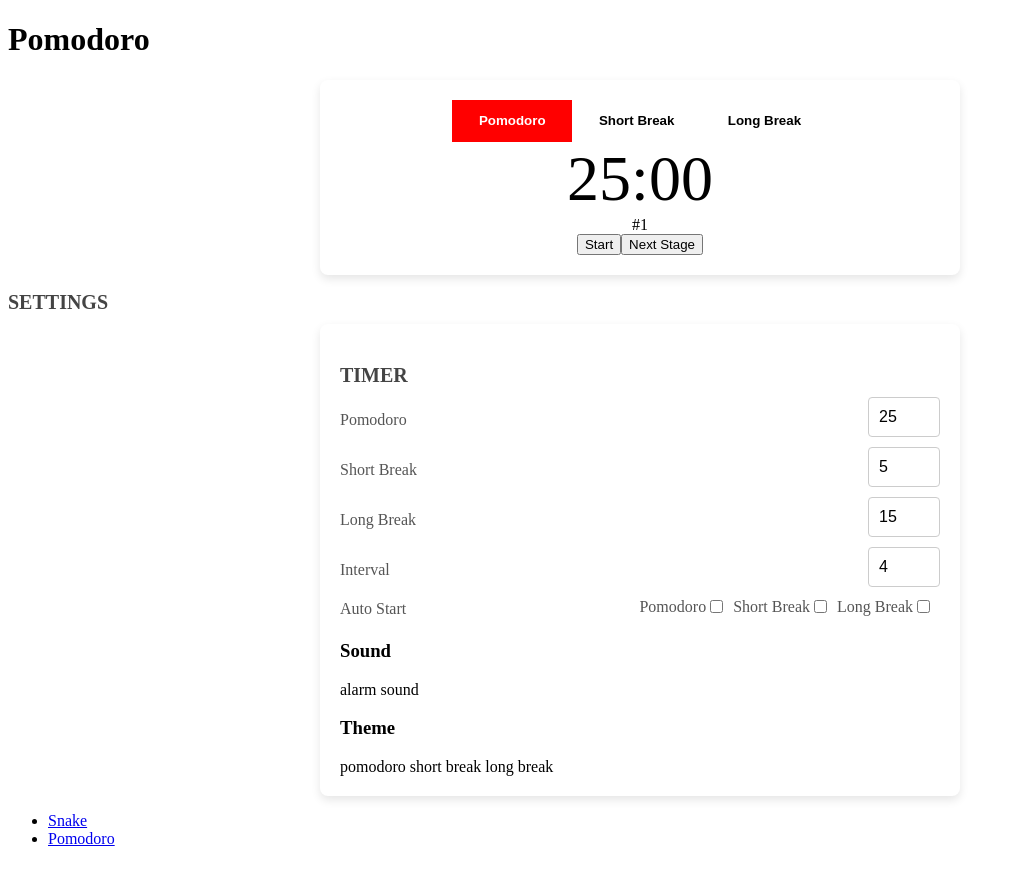
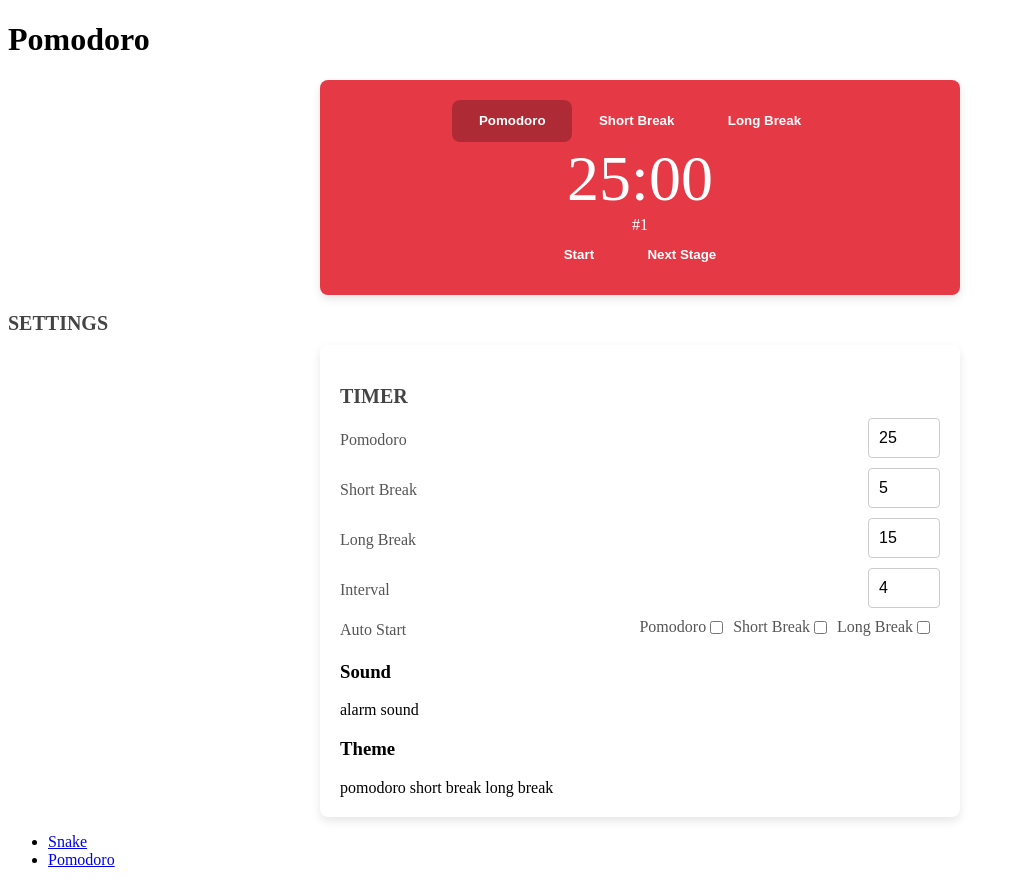
Before and after one commit to InkyChew/kit, an Angular app: page /pomodoro in a window 1280 px wide. Shown: the whole page, without its empty margins (0-1015 px from the left). Before the commit the page ends 864 px from the top, so only its background shows below. Built offline with nearby package versions, Linux system fonts and the light colour scheme.

Commit message:
Add timer color

```diff
--- a/src/app/pomodoro/pomodoro.component.css
+++ b/src/app/pomodoro/pomodoro.component.css
@@ -2,13 +2,19 @@
     text-align: center;
 }
 
-.card {
-    max-width: 600px;
-    margin: 0 auto;
-    background-color: #fff;
-    padding: 20px;
-    border-radius: 8px;
-    box-shadow: 0 4px 10px rgba(0, 0, 0, 0.1);
+.pomodoro {
+    background-color: #E63946;
+    color: #ffffff;
+}
+
+.shortBreak {
+    background-color: #2A9D8F;
+    color: #ffffff;
+}
+
+.longBreak {
+    background-color: #264653;
+    color: #ffffff;
 }
 
 .tabs {
@@ -22,18 +28,36 @@
     list-style: none;
 }
 
-.tab button {
+button {
+    color: #ffffff;
     font-weight: bold;
     background: transparent;
     padding: 1em 2em;
     border: none;
     outline: none;
     cursor: pointer;
+    border-radius: 8px;
 }
 
-.tab button.active {
-    background: red;
-    color: white;
+.pomodoro button.active {
+    background-color: #ae2a35;
+}
+
+.shortBreak button.active {
+    background-color: #1d6b62;
+}
+
+.longBreak button.active {
+    background-color: #0d191d;
+}
+
+
+.card {
+    max-width: 600px;
+    margin: 0 auto;
+    padding: 20px;
+    border-radius: 8px;
+    box-shadow: 0 4px 10px rgba(0, 0, 0, 0.1);
 }
 
 .timer {
--- a/src/app/pomodoro/pomodoro.component.html
+++ b/src/app/pomodoro/pomodoro.component.html
@@ -1,17 +1,22 @@
 <h1 class="page-title">Pomodoro</h1>
 
-<section class="timer-section card">
+<div class="timer-section card" [ngClass]="timerStyle()" >
+    <nav>
         <ul class="tabs">
-        <li class="tab"><button [ngClass]="{'active' : stage == 1}" (click)="setStage(1)">Pomodoro</button></li>
-        <li class="tab"><button [ngClass]="{'active' : stage == 2}" (click)="setStage(2)">Short Break</button></li>
-        <li class="tab"><button [ngClass]="{'active' : stage == 3}" (click)="setStage(3)">Long Break</button></li>
+            <li class="tab"><button [class.active]="stage === 1" (click)="setStage(1)">Pomodoro</button></li>
+            <li class="tab"><button [class.active]="stage === 2" (click)="setStage(2)">Short Break</button></li>
+            <li class="tab"><button [class.active]="stage === 3" (click)="setStage(3)">Long Break</button></li>
         </ul>
+    </nav>
+
+    <article>
         <!-- 仿真番茄鐘 -->
         <div class="timer">{{ now | time }}</div>
         <div>#{{ times }}</div>
         <button (click)="trigger()">{{ timer && !timer.closed ? 'Stop' : 'Start'}}</button>
         <button (click)="nextStage()">Next Stage</button>
-</section>
+    </article>
+</div>
 
 <section>
     <h2 class="section-title">Settings</h2>
--- a/src/app/pomodoro/pomodoro.component.ts
+++ b/src/app/pomodoro/pomodoro.component.ts
@@ -31,6 +31,17 @@ export class PomodoroComponent {
     this.setStage();
   }
 
+  timerStyle() {
+    switch (this.stage) {
+      case Stage.Pomodoro:
+        return 'pomodoro';
+      case Stage.ShortBreak:
+        return 'shortBreak';
+      case Stage.LongBreak:
+        return 'longBreak';
+    }
+  }
+
   setStage(stage?: Stage) {
     this.stage = stage ?? this.stage;
 
@@ -57,7 +68,7 @@ export class PomodoroComponent {
       case Stage.Pomodoro:
         this.stage = this.focusTimes % this.interval > 0 ? Stage.ShortBreak : Stage.LongBreak;
         this.focusTimes++;
-        if(this.focusTimes > 2) this.breakTimes++;
+        if (this.focusTimes > 2) this.breakTimes++;
         break;
       case Stage.ShortBreak:
       case Stage.LongBreak:
```
Lines whose indentation alone changed are shown as unchanged.
